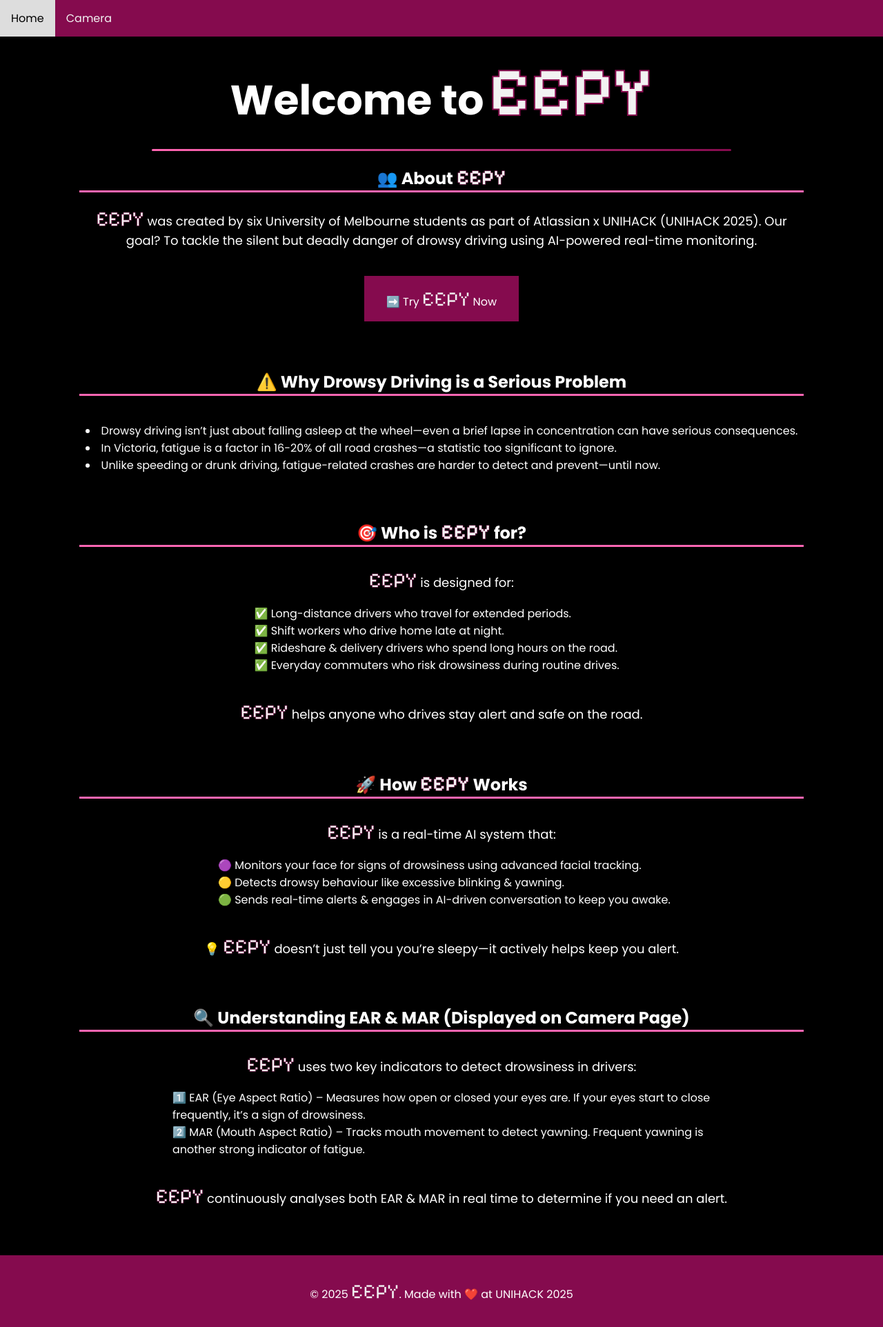
After one commit to gzchenny/eepy, a Flask app: page /home in a window 1280 px wide. The commit adds this page. Shown: the whole page at 69% size. Run offline with Flask 3, Linux system fonts and the light colour scheme.

Commit message:
Updated UI

```diff
--- a/app.py
+++ b/app.py
@@ -21,6 +21,11 @@ def video_feed():
 def get_data():
     return jsonify(data_store)
 
+# Route to home page
+@app.route('/home')
+def home():
+    return render_template('home.html')
+
 def generate_data():
     while True:
         data = {"EAR": round(data_store["EAR"], 3), "MAR": round(data_store["MAR"], 3)}  # GET MORE DATA
--- a/scripts/camera.py
+++ b/scripts/camera.py
@@ -3,6 +3,7 @@ import dlib
 import numpy as np
 from scipy.spatial import distance
 from flask_socketio import SocketIO
+
 
 socketio = SocketIO()
 ### to do
@@ -64,6 +65,8 @@ def mouth_aspect_ratio(mouth):
 
 blink_count = 0
 yawn_count = 0
+frame_counter = 0
+update_frequency = 15  # Update UI every 15 frames
 
 def generate_frames():
     global blink_count, yawn_count
@@ -73,6 +76,7 @@ def generate_frames():
         if not success:
             break
 
+        # frame_counter += 1
         gray = cv2.cvtColor(frame, cv2.COLOR_BGR2GRAY)  # convert frame to grayscale
         h, w = frame.shape[:2]
 
@@ -130,6 +134,11 @@ def generate_frames():
                 for (x, y) in landmarks:
                     cv2.circle(frame, (x, y), 1, (0, 255, 0), -1)
 
+        # if frame_counter >= update_frequency:
+        #     data = {"EAR": ear, "MAR": mar}
+        #     socketio.emit("update_data", data)
+        #     frame_counter = 0
+
         # converting frame to bytes for streaming
         _, buffer = cv2.imencode('.jpg', frame)
         frame_bytes = buffer.tobytes()
--- /dev/null
+++ b/templates/home.html
@@ -0,0 +1,194 @@
+<!DOCTYPE html>
+<html lang="en">
+<head>
+    <meta charset="UTF-8">
+    <meta name="viewport" content="width=device-width, initial-scale=1.0">
+    <title>Home - EEPY</title>
+    <link href="https://fonts.googleapis.com/css2?family=Pacifico&display=swap" rel="stylesheet">
+    <link href="https://fonts.googleapis.com/css2?family=Poppins:wght@400;700&display=swap" rel="stylesheet">
+    <link href="https://fonts.googleapis.com/css2?family=Pixelify+Sans:wght@400..700&display=swap" rel="stylesheet">
+    <style>
+        body {
+            font-family: 'Poppins', sans-serif;
+            margin: 0;
+            padding: 0;
+            background-color: #000000;
+            color: white;
+        }
+        .navbar {
+            background-color: #850B4E;
+            overflow: hidden;
+        }
+        .navbar a {
+            float: left;
+            display: block;
+            color: #f2f2f2;
+            text-align: center;
+            padding: 14px 16px;
+            text-decoration: none;
+        }
+        .navbar a:hover {
+            background-color: #ddd;
+            color: black;
+        }
+
+        .container {
+            max-width: 1050px;  /* Adjust width as needed */
+            margin: 0 auto;  /* Centers the container */
+            padding: 0 20px; /* Adds space on smaller screens */
+            text-align: center; /* Keeps text centered */
+        }
+        .button {
+            background-color: #850B4E;
+            border: none;
+            color: white;
+            padding: 15px 32px;
+            text-align: center;
+            text-decoration: none;
+            display: inline-block;
+            font-size: 16px;
+            margin: 20px 2px;
+            cursor: pointer;
+            font-family: 'Poppins', sans-serif;
+        }
+        .button:hover {
+            box-shadow: 0px 0px 15px #FF66B2;
+            transform: scale(1.05);
+            transition: 0.3s ease-in-out;
+        }
+        .welcome-text {
+            font-family: 'Poppins', sans-serif;
+            font-size: 60px;
+        }
+        .eepy-text {
+            font-family: 'Pixelify Sans', sans-serif;
+            font-size: 100px;
+            color: #f2f2f2;
+            -webkit-text-stroke: 2px #850B4E;
+        }
+        .eepy-inline {
+            font-family: 'Pixelify Sans', sans-serif;
+            color: #f2f2f2;
+            font-size: 30px;
+            -webkit-text-stroke: 0.5px #850B4E;
+        }
+        .section-title {
+            font-size: 24px;
+            margin-top: 20px;
+            border-bottom: 3px solid #FF66B2;
+        }
+        .section-description {
+            font-size: 18px;
+            margin-top: 10px;
+            text-align: center;
+        }
+        .section-list {
+            text-align: left;
+            display: inline-block;
+            margin: 0 auto;
+        }
+        .left-align-list {
+            text-align: left;
+            max-width: 800px;
+            margin: 0 auto;
+            padding-left: 20px;
+        }
+        .section {
+            margin-bottom: 50px;
+        }
+        .header-divider {
+            width: 80%;
+            height: 3px;
+            background: linear-gradient(to right, #FF66B2, #850B4E);
+            margin: 20px auto;
+            border-radius: 5px;
+        }
+        .footer {
+            text-align: center;
+            padding: 18px;
+            font-size: 16px;
+            font-family: 'Poppins', sans-serif; /* Apply Poppins font */
+            color: #FFF;
+            background: #850B4E;
+        }
+    </style>
+</head>
+<body>
+    <div class="navbar">
+        <a href="/home">Home</a>
+        <a href="/">Camera</a>
+    </div>
+    <div class="container">
+        <h1><span class="welcome-text">Welcome to</span> <span class="eepy-text">EEPY</span></h1>
+        <div class="header-divider"></div>
+        <div class="section">
+            <h2 class="section-title">👥 About <span class="eepy-inline">EEPY</span></h2>
+            <p class="section-description">
+                <span class="eepy-inline">EEPY</span> was created by six University of Melbourne students as part of Atlassian x UNIHACK (UNIHACK 2025). Our goal? To tackle the silent but deadly danger of drowsy driving using AI-powered real-time monitoring.
+            </p>
+            <a href="/" class="button">➡️ Try <span class="eepy-inline">EEPY</span> Now</a>
+        </div>
+        <div class="section">
+            <h2 class="section-title">⚠️ Why Drowsy Driving is a Serious Problem</h2>
+            <div class="section-list">
+                <p class="section-description">
+                    <li>Drowsy driving isn’t just about falling asleep at the wheel—even a brief lapse in concentration can have serious consequences.</li>
+                    <li>In Victoria, fatigue is a factor in 16-20% of all road crashes—a statistic too significant to ignore.</li>
+                    <li>Unlike speeding or drunk driving, fatigue-related crashes are harder to detect and prevent—until now.</li>
+                </p>
+            </div>
+        </div>
+        <div class="section">
+            <h2 class="section-title">🎯 Who is <span class="eepy-inline">EEPY</span> for?</h2>
+            <div class="section-list">
+                <p class="section-description">
+                    <span class="eepy-inline">EEPY</span> is designed for:
+                </p>
+                <div class="left-align-list">
+                    ✅ Long-distance drivers who travel for extended periods.<br>
+                    ✅ Shift workers who drive home late at night.<br>
+                    ✅ Rideshare & delivery drivers who spend long hours on the road.<br>
+                    ✅ Everyday commuters who risk drowsiness during routine drives.
+                </div>
+                <p class="section-description">
+                    <br><span class="eepy-inline">EEPY</span> helps anyone who drives stay alert and safe on the road.
+                </p>
+            </div>
+        </div>
+        <div class="section">
+            <h2 class="section-title">🚀 How <span class="eepy-inline">EEPY</span> Works</h2>
+            <div class="section-list">
+                <p class="section-description">
+                    <span class="eepy-inline">EEPY</span> is a real-time AI system that:
+                </p>
+                <div class="left-align-list">
+                    🟣 Monitors your face for signs of drowsiness using advanced facial tracking.<br>
+                    🟡 Detects drowsy behaviour like excessive blinking & yawning.<br>
+                    🟢 Sends real-time alerts & engages in AI-driven conversation to keep you awake.
+                </div>
+                <p class="section-description">
+                    <br>💡 <span class="eepy-inline">EEPY</span> doesn’t just tell you you’re sleepy—it actively helps keep you alert.
+                </p>
+            </div>
+        </div>
+        <div class="section">
+            <h2 class="section-title">🔍 Understanding EAR & MAR (Displayed on Camera Page)</h2>
+            <div class="section-list">
+                <p class="section-description">
+                    <span class="eepy-inline">EEPY</span> uses two key indicators to detect drowsiness in drivers:
+                </p>
+                <div class="left-align-list">
+                    1️⃣ EAR (Eye Aspect Ratio) – Measures how open or closed your eyes are. If your eyes start to close frequently, it’s a sign of drowsiness.<br>
+                    2️⃣ MAR (Mouth Aspect Ratio) – Tracks mouth movement to detect yawning. Frequent yawning is another strong indicator of fatigue.
+                </div>
+                <p class="section-description">
+                    <br><span class="eepy-inline">EEPY</span> continuously analyses both EAR & MAR in real time to determine if you need an alert.
+                </p>
+            </div>
+        </div>
+    </div>
+</body>
+<footer class="footer">
+    <p>© 2025 <span class="eepy-inline">EEPY</span>. Made with ❤️ at UNIHACK 2025</p>
+</footer>
+</html>
```
Also changed, not shown: templates/index.html (+138 -41 lines).
